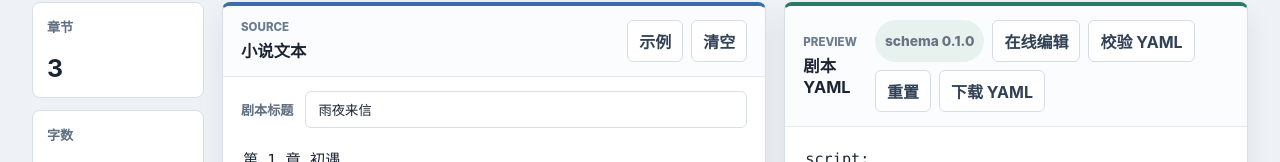
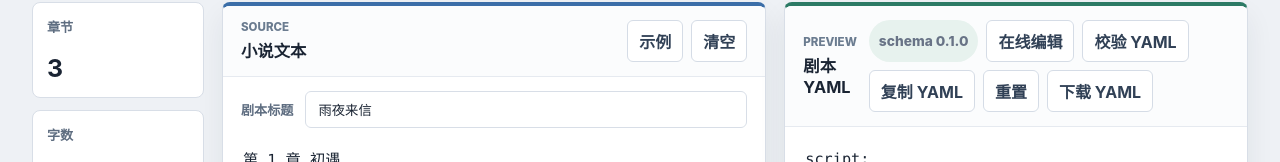
Before and after one commit to HangChi/ai-novel-to-script, a React (Vite) app in the folder frontend/: page / in a window 1280 px wide. Shown: the part 126-288 px from the top of the page. Built offline with nearby package versions, Linux system fonts and the light colour scheme; no server answers; the HTML template or start-up script is replaced by a standard one.

Commit message:
新增 YAML 一键复制功能

```diff
--- a/frontend/src/App.tsx
+++ b/frontend/src/App.tsx
@@ -5,6 +5,7 @@ import "./App.css";
 type HealthStatus = "idle" | "checking" | "ok" | "error";
 type GenerationStatus = "idle" | "generating" | "success" | "error";
 type ValidationStatus = "idle" | "validating" | "valid" | "invalid" | "error";
+type CopyStatus = "idle" | "copying" | "copied" | "error";
 type YamlMode = "preview" | "edit";
 
 type GenerateScriptResponse = {
@@ -70,6 +71,7 @@ function App() {
   const [validationStatus, setValidationStatus] = useState<ValidationStatus>("idle");
   const [validationMessage, setValidationMessage] = useState("待校验");
   const [validationErrors, setValidationErrors] = useState<ScriptValidationError[]>([]);
+  const [copyStatus, setCopyStatus] = useState<CopyStatus>("idle");
   const [yamlMode, setYamlMode] = useState<YamlMode>("preview");
   const [scriptTitle, setScriptTitle] = useState(SAMPLE_TITLE);
   const [sourceText, setSourceText] = useState(SAMPLE_TEXT);
@@ -79,6 +81,8 @@ function App() {
   const chapterCount = countLikelyChapters(sourceText);
   const isGenerating = generationStatus === "generating";
   const isValidating = validationStatus === "validating";
+  const isCopying = copyStatus === "copying";
+  const copyButtonLabel = copyStatus === "copied" ? "已复制" : copyStatus === "error" ? "复制失败" : "复制 YAML";
 
   function resetValidationState(message = "待校验") {
     setValidationStatus("idle");
@@ -89,6 +93,7 @@ function App() {
   function updateYamlText(nextYamlText: string) {
     setYamlText(nextYamlText);
     resetValidationState("YAML 已修改，待校验");
+    setCopyStatus("idle");
   }
 
   async function checkBackend() {
@@ -120,6 +125,7 @@ function App() {
     setGenerationStatus("generating");
     setGenerationMessage("生成中");
     resetValidationState("生成中，待校验");
+    setCopyStatus("idle");
 
     try {
       const response = await fetch(`${API_BASE_URL}/api/scripts/generate`, {
@@ -190,6 +196,22 @@ function App() {
       setValidationStatus("error");
       setValidationMessage(error instanceof Error ? error.message : "校验失败，请稍后重试。");
       setValidationErrors([]);
+    }
+  }
+
+  async function copyYaml() {
+    setCopyStatus("copying");
+
+    try {
+      if (!navigator.clipboard?.writeText) {
+        throw new Error("Clipboard is unavailable.");
+      }
+
+      await navigator.clipboard.writeText(yamlText);
+      setCopyStatus("copied");
+      window.setTimeout(() => setCopyStatus("idle"), 1600);
+    } catch {
+      setCopyStatus("error");
     }
   }
 
@@ -309,6 +331,9 @@ function App() {
               <button className="ghost-button" type="button" onClick={validateYaml} disabled={isValidating}>
                 {isValidating ? "校验中..." : "校验 YAML"}
               </button>
+              <button className="ghost-button" type="button" onClick={copyYaml} disabled={isCopying}>
+                {isCopying ? "复制中..." : copyButtonLabel}
+              </button>
               <button className="ghost-button" type="button" onClick={resetYamlText}>
                 重置
               </button>
```
Also changed, not shown: 3 other files (tests, documents, lock files or other folders).
